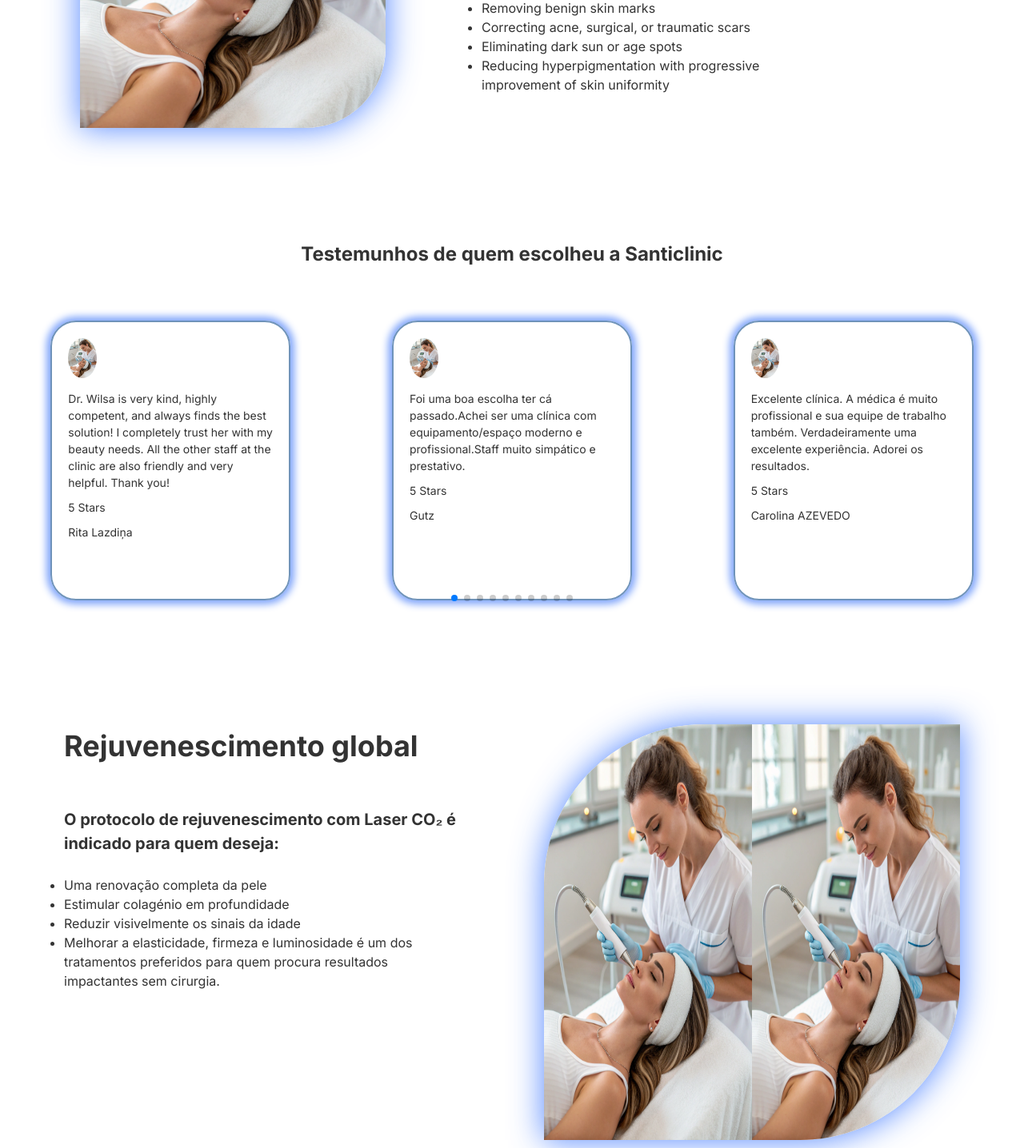
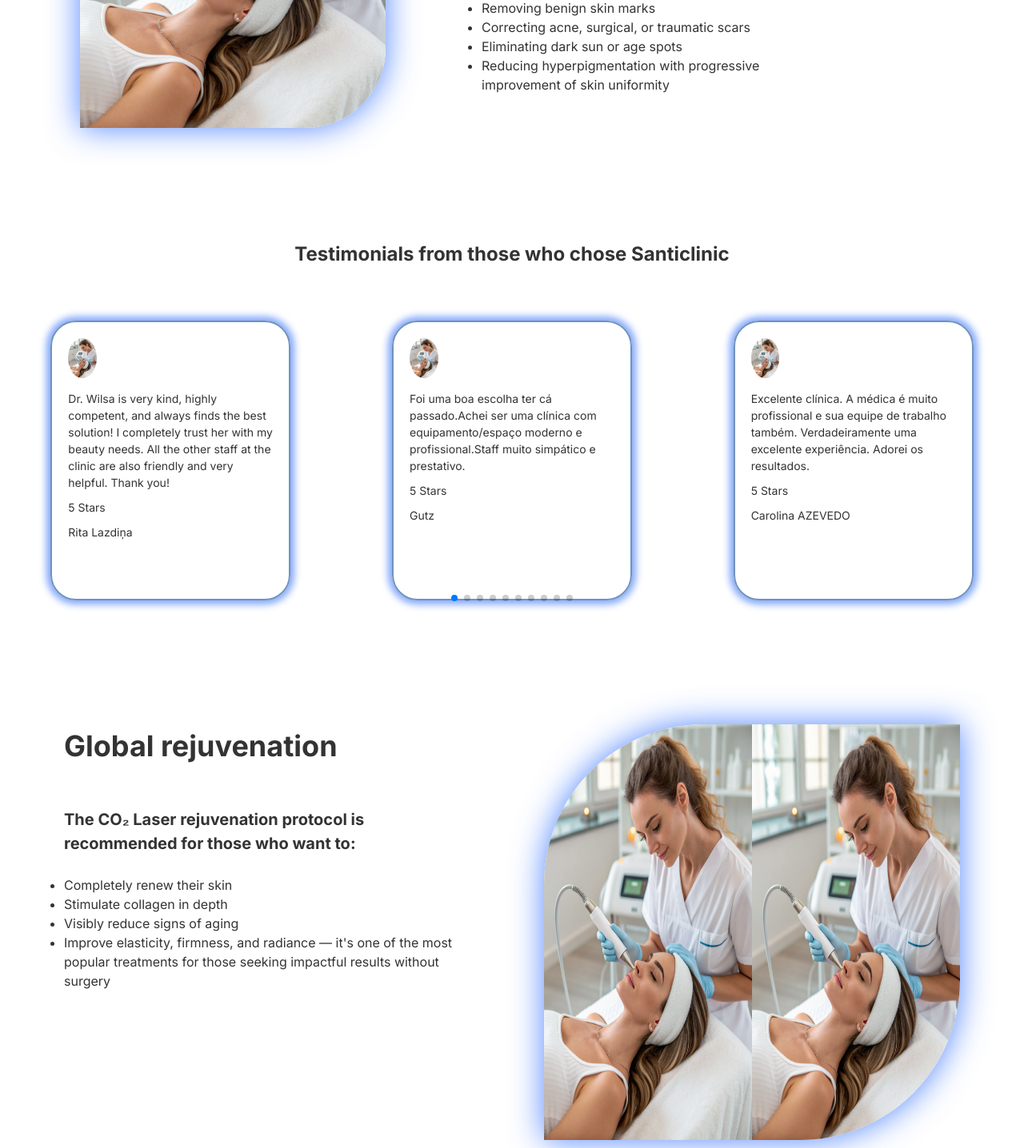
Before and after one commit to Webtech87/LazerCO2, a React (Vite) app in the folder client/: page / in a window 1280 px wide. Shown: the part 4846-6282 px from the top of the page at 80% size. Built offline with nearby package versions, Linux system fonts and the light colour scheme.

Commit message:
[ADD] gs and followers translation.json

```diff
--- a/client/public/locales/en/translation.json
+++ b/client/public/locales/en/translation.json
@@ -82,5 +82,18 @@
       "Eliminating dark sun or age spots",
       "Reducing hyperpigmentation with progressive improvement of skin uniformity"
     ]
-  }
+  },
+  "followers": {
+    "title": "Testimonials from those who chose Santiclinic"
+  },
+  "gr": {
+  "title": "Global rejuvenation",
+  "subtitle": "The CO₂ Laser rejuvenation protocol is recommended for those who want to",
+  "lt": [
+    "Completely renew their skin",
+    "Stimulate collagen in depth",
+    "Visibly reduce signs of aging",
+    "Improve elasticity, firmness, and radiance — it's one of the most popular treatments for those seeking impactful results without surgery"
+  ]
 }
+}
--- a/client/public/locales/pt/translation.json
+++ b/client/public/locales/pt/translation.json
@@ -82,5 +82,18 @@
       "Eliminar manchas escuras solares ou senis",
       "Reduzir hiperpigmentações com melhora progressiva da uniformidade da pele"
     ]
+  },
+  "followers": {
+    "title": "Testemunhos de quem escolheu a Santiclinic"
+  },
+  "gr": {
+    "title": "Global rejuvenation",
+    "subtitle": "O protocolo de rejuvenescimento com Laser CO₂ é indicado para quem deseja",
+    "lt": [
+      "Uma renovação completa da pele",
+      "Estimular colagénio em profundidade",
+      "Reduzir visivelmente os sinais da idade",
+      "Melhorar a elasticidade, firmeza e luminosidade é um dos tratamentos preferidos para quem procura resultados impactantes sem cirurgia"
+    ]
   }
 }
--- a/client/src/components/Followers/Followers.tsx
+++ b/client/src/components/Followers/Followers.tsx
@@ -3,6 +3,7 @@ import {Swiper, SwiperSlide} from 'swiper/react';
 import 'swiper/css';
 import 'swiper/css/pagination';
 import {Pagination} from 'swiper/modules';
+import {useTranslation} from "react-i18next";
 
 
 const foll = [
@@ -105,10 +106,11 @@ const foll = [
 
 
 export const Followers = () => {
+    const {t} = useTranslation();
     return (
         <div className="follower_container">
             <div className="follower_title">
-                <h2>Testemunhos de quem escolheu a Santiclinic</h2>
+                <h2>{t("followers.title")}</h2>
             </div>
 
             <div className="follower_list_container">
--- a/client/src/components/Rejuvenescimento/Rejuvenescimento.tsx
+++ b/client/src/components/Rejuvenescimento/Rejuvenescimento.tsx
@@ -1,25 +1,27 @@
 import './Rejuvenescimento.css'
+import {useTranslation} from "react-i18next";
 
 const Rejuvenescimento = () => {
+    const {t} = useTranslation();
     return (
         <div className='page-container'>
             <div className='rejuv-container'>
                 <section className='rejuvenescimento'>
                     <div className='content'>
                         <div className='info-text'>
-                        <h1>Rejuvenescimento global</h1>
-                        <span><strong>O protocolo de rejuvenescimento com Laser CO₂ é indicado para quem deseja:</strong></span>
+                            <h1>{t("gr.title")}</h1>
+                            <span><strong>{t("gr.subtitle")}:</strong></span>
                             <ul>
-                            <li>Uma renovação completa da pele</li>
-                            <li>Estimular colagénio em profundidade</li>
-                            <li>Reduzir visivelmente os sinais da idade</li>
-                            <li>Melhorar a elasticidade, firmeza e luminosidade é um dos tratamentos preferidos para quem procura resultados impactantes sem cirurgia.</li>
+                                <li>{t("gr.lt.0")}</li>
+                                <li>{t("gr.lt.1")}</li>
+                                <li>{t("gr.lt.2")}</li>
+                                <li>{t("gr.lt.3")}</li>
                             </ul>
                         </div>
                         <div className='img-container'>
                             <div className='images'>
-                            <img src='/laser-treatment.jpg' alt="laserImg" />
-                            <img src='/laser-treatment.jpg' alt="laserImg" />
+                                <img src='/laser-treatment.jpg' alt="laserImg"/>
+                                <img src='/laser-treatment.jpg' alt="laserImg"/>
                             </div>
                         </div>
                     </div>
```
Lines whose indentation alone changed are shown as unchanged.
